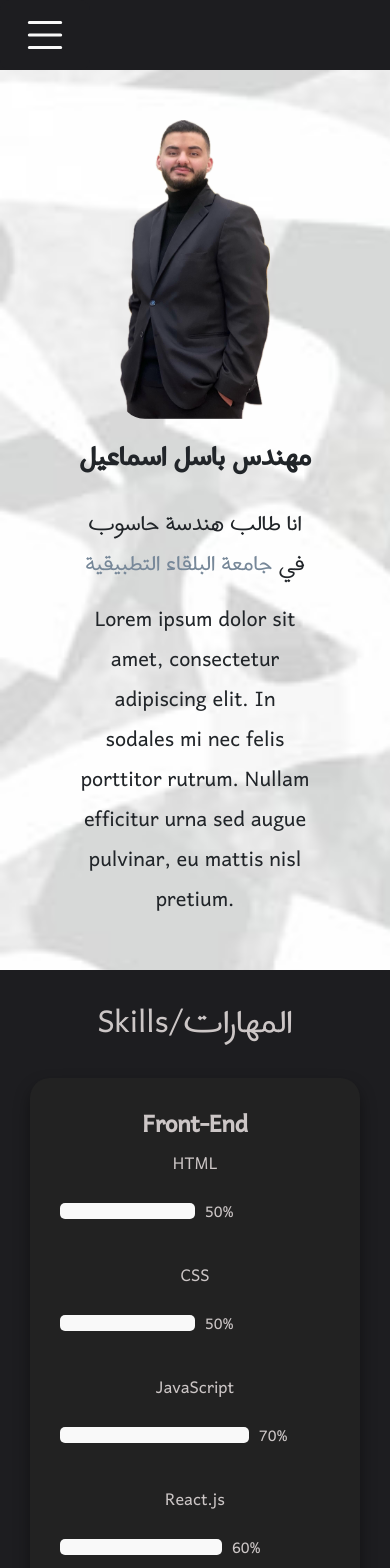
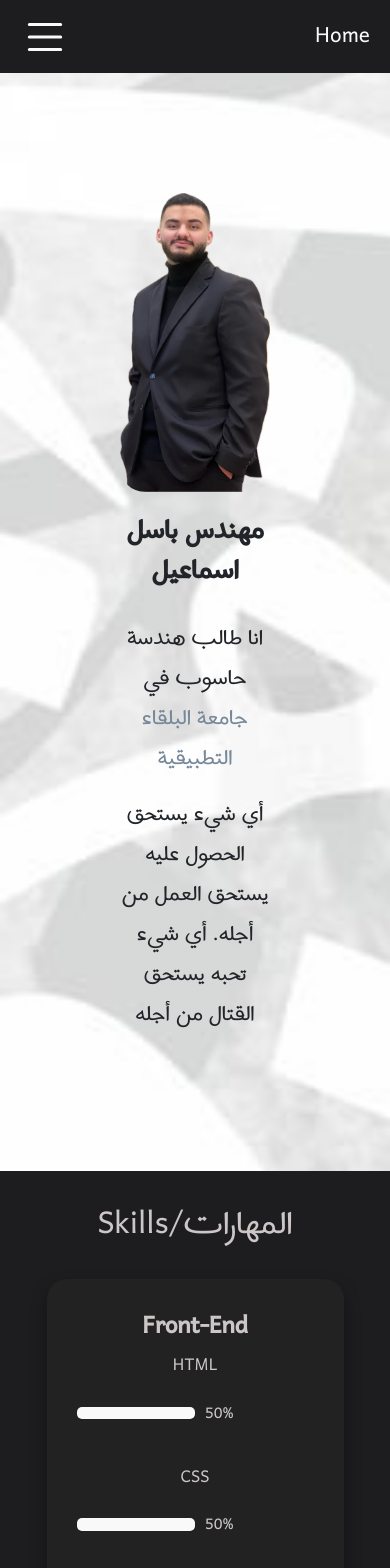
Before and after one commit to AbuEskander/Portfoilo-3.0, a React (Create React App) app in the folder Client/porto/: page / in a window 390 px wide. Shown: the top 1568 px of the page. Built offline with nearby package versions, Linux system fonts and the light colour scheme.

Commit message:
Last work for today

```diff
--- a/Client/porto/src/Components/App.js
+++ b/Client/porto/src/Components/App.js
@@ -6,7 +6,7 @@ const App = () => {
   return (
     <div className="App">
       <Profile />
-      <hr />
+
       <Qualification />
     </div>
   );
--- a/Client/porto/src/Components/Header.js
+++ b/Client/porto/src/Components/Header.js
@@ -4,6 +4,16 @@ import Paths from "../data/Paths";
 import menu from "../svg/menu.svg";
 const Header = () => {
   const [screenWidth, setScreenWidth] = useState(window.innerWidth);
+  const [Open, setOpen] = useState(false);
+  const [Head, setHead] = useState("Home");
+
+  const handleHeader = (Path) => {
+    setOpen(false);
+    setHead(Path);
+  };
+  const handleToggle = (PathHere) => {
+    setOpen(!Open);
+  };
   const updateScreenWidth = () => {
     setScreenWidth(window.innerWidth);
   };
@@ -17,16 +27,20 @@ const Header = () => {
   }, []);
   return (
     <div className="HeaderLayout">
-      {" "}
-      {screenWidth > 800 ? <Pages /> : <DropDown />}
+      {screenWidth > 800 ? (
+        <Pages />
+      ) : (
+        <DropDown
+          handleHeader={handleHeader}
+          handleToggle={(Val) => handleToggle(Val)}
+          Open={Open}
+        />
+      )}
+      {screenWidth < 800 && <h1 className="Header">{Head}</h1>}
     </div>
   );
 };
-const DropDown = () => {
-  const [Open, setOpen] = useState(false);
-  const handleToggle = () => {
-    setOpen(!Open);
-  };
+const DropDown = ({ Open, handleToggle, handleHeader }) => {
   return (
     <div>
       <button className="BUTT" onClick={handleToggle}>
@@ -35,7 +49,7 @@ const DropDown = () => {
       {Open && (
         <div className="DropDown">
           {Paths.map((val) => (
-            <Path key={val.name} Path={val} onClickChange={handleToggle} />
+            <Path key={val.name} Path={val} handleHeader={handleHeader} />
           ))}
         </div>
       )}
@@ -51,7 +65,7 @@ const Pages = () => {
     </>
   );
 };
-const Path = ({ Path, onClickChange }) => {
+const Path = ({ Path, handleHeader }) => {
   const RouteChecker = useLocation();
   return (
     <Link
@@ -59,7 +73,7 @@ const Path = ({ Path, onClickChange }) => {
       className={`routes animated-underline ${
         RouteChecker.pathname === Path.path && "Open"
       }`}
-      onClick={onClickChange}
+      onClick={() => handleHeader(Path.name)}
     >
       {Path.name}
     </Link>
--- a/Client/porto/src/Components/Profile.js
+++ b/Client/porto/src/Components/Profile.js
@@ -34,9 +34,8 @@ const About = () => {
         </a>
       </p>
       <p>
-        Lorem ipsum dolor sit amet, consectetur adipiscing elit. In sodales mi
-        nec felis porttitor rutrum. Nullam efficitur urna sed augue pulvinar, eu
-        mattis nisl pretium.
+        أي شيء يستحق الحصول عليه يستحق العمل من أجله. أي شيء تحبه يستحق القتال
+        من أجله
       </p>
     </div>
   );
--- a/Client/porto/src/Components/Qualification.js
+++ b/Client/porto/src/Components/Qualification.js
@@ -1,9 +1,20 @@
-import React, { useState } from "react";
-import { FrontEnd, BackEnd, Languages } from "../data/Skills";
+import React, { useState, useEffect } from "react";
+import { FrontEnd, BackEnd } from "../data/Skills";
 import Certificates from "../data/Certification";
 import Link from "../svg/Link.svg";
 import Closing from "../svg/Closing.svg";
+import ReadMore from "../svg/ReadMore.svg";
 const Qualification = () => {
+  const [innerWidth, setInnerWidth] = useState(window.innerWidth);
+  const updateWidth = () => {
+    setInnerWidth(window.innerWidth);
+  };
+  useEffect(() => {
+    window.addEventListener("resize", updateWidth);
+    return () => {
+      window.removeEventListener("resize", updateWidth);
+    };
+  }, []);
   const style = {
     margin: "40px",
   };
@@ -17,20 +28,22 @@ const Qualification = () => {
               <h3>Front-End</h3>
               <Skills Field={FrontEnd} />
             </Quality>
+            {innerWidth < 800 && <hr />}
             <Quality>
               <h3>Back-End</h3>
               <Skills Field={BackEnd} />
-            </Quality>
-            <Quality>
-              <h3>لغات</h3>
-              <Skills Field={Languages} />
             </Quality>
           </div>
         </div>
         <h2>شهادات و اعتمادات</h2>
         <div className="Certifications">
-          {Certificates.map((Certificate) => {
-            return <Certification key={Certificate.id} Certi={Certificate} />;
+          {Certificates.map((Certificate, index) => {
+            return (
+              <>
+                <Certification key={Certificate.id} Certi={Certificate} />
+                {index + 1 !== Certificates.length && <hr />}
+              </>
+            );
           })}
         </div>
       </div>
@@ -93,7 +106,7 @@ function Popup({ val }) {
     <div className="popup-container">
       {!isOpen && (
         <button className="btn btn-light CreditLInk" onClick={togglePopup}>
-          Read more!
+          Read more! <img src={ReadMore} />
         </button>
       )}
       {isOpen && (
@@ -105,6 +118,13 @@ function Popup({ val }) {
 
             <h2>{val.title}</h2>
             <p>{val.desc}</p>
+            {val.link && (
+              <a href={val.link} target="_blank">
+                <button className="btn btn-light Creditntial">
+                  Show Credential <img src={Link} />
+                </button>
+              </a>
+            )}
           </div>
         </div>
       )}
--- a/Client/porto/src/data/Certification.js
+++ b/Client/porto/src/data/Certification.js
@@ -7,9 +7,7 @@ const Certification = [
     by: "Dr.Angela Yuh",
     icon: Udemy,
     date: "Nov 2023",
-    desc: `Lorem ipsum dolor sit amet, consectetur adipiscing elit. In sodales mi
-    nec felis porttitor rutrum. Nullam efficitur urna sed augue pulvinar, eu
-    mattis nisl pretium.`,
+    desc: `My first entry into the world of web development. I learned HTML, CSS, JavaScript, Node.js, Express.js, MongoDB, and more. I also learned how to deploy a website using Netlify.`,
     link: "https://www.udemy.com/certificate/UC-dc5f3344-02b5-4949-ac7e-2d44f3da5817/",
   },
   {
@@ -18,6 +16,7 @@ const Certification = [
     by: "Orange Digital",
     icon: Orange,
     date: "Sep 2023",
+    desc: `I learned the basics of HTML, CSS, JavaScript, and Python. and how to use them to create a website. I also learned how to use Python to create a simple game.`,
   },
   {
     id: 3,
@@ -26,6 +25,7 @@ const Certification = [
     icon: Udemy,
     date: "May 2023",
     link: "https://www.udemy.com/certificate/UC-1eea809b-db5b-458f-bd46-e129764e47fe/",
+    desc: `I learned about data structures and algorithms, and how to use them to solve problems. I also learned how to implement them in C and C++.`,
   },
   {
     id: 4,
@@ -34,6 +34,7 @@ const Certification = [
     link: "https://www.udemy.com/certificate/UC-cb833645-2391-45bf-bf9a-767e862ff84f/",
     icon: Udemy,
     date: "May 2023",
+    desc: "I learned how to write clean, maintainable, and efficient code. I also learned about the SOLID principles, and how to use them to write better code.",
   },
 ]; // Certification data
 
--- a/Client/porto/src/data/Skills.js
+++ b/Client/porto/src/data/Skills.js
@@ -23,7 +23,7 @@ const BackEnd = [
     percentage: 45,
   },
 ];
-
+/*
 const Languages = [
   {
     id: 1,
@@ -35,7 +35,7 @@ const Languages = [
     name: "English",
     percentage: 85,
   },
-];
+];*/
 
-export { FrontEnd, BackEnd, Languages };
+export { FrontEnd, BackEnd /*Languages*/ };
 // Path: Client/porto/src/data/Paths.js
--- a/Client/porto/src/index.css
+++ b/Client/porto/src/index.css
@@ -64,7 +64,7 @@ body {
 }
 .Griding {
   display: grid;
-  margin-top: 50px;
+  margin: 120px;
   grid-template-columns: 2fr 1fr;
   gap: 20px;
   width: 60%;
@@ -80,6 +80,7 @@ body {
 .Layout {
   display: flex;
   justify-content: center;
+  align-items: center;
 }
 .links {
   text-decoration: none;
@@ -104,6 +105,7 @@ body {
   display: flex;
   flex-flow: column wrap;
   align-items: center;
+  justify-content: center;
   margin-top: 50px;
   margin-bottom: 0;
 }
@@ -114,7 +116,7 @@ body {
 .Qualities {
   width: 100%;
   display: grid;
-  grid-template-columns: 1fr 1fr 1fr;
+  grid-template-columns: 1fr 1fr;
   background-color: #222;
   box-shadow: 0px 8px 16px 0px rgba(0, 0, 0, 0.4);
   padding: 30px;
@@ -191,6 +193,16 @@ body {
   .routes {
     display: block;
   }
+  .popup-container {
+    display: flex;
+    justify-content: center;
+  }
+  .HeaderLayout {
+    display: flex;
+    flex-direction: row nowrap;
+    align-items: center;
+    justify-content: space-between;
+  }
 }
 .percentage-bar {
   width: 100%;
@@ -199,9 +211,9 @@ body {
   gap: 10px;
 }
 .progress {
-  margin-top: 5px;
+  margin-top: 8px;
   background-color: var(--White);
-  height: 1rem;
+  height: 0.8rem;
   line-height: 30px;
   text-align: center;
   color: white;
@@ -221,10 +233,10 @@ body {
 }
 @media (min-width: 800px) {
   .Certifications {
-    padding: 60px;
+    padding: 70px;
     text-align: start;
     align-items: start;
-    gap: 100px;
+    gap: 30px;
   }
   .Certificate {
     width: 100%;
@@ -236,7 +248,11 @@ body {
     align-self: self-end;
     font-size: 23px;
   }
-
+  hr {
+    z-index: 0;
+    margin: 0;
+    width: 100%;
+  }
   .CertifiIcon {
     position: relative;
     bottom: 5px;
@@ -251,11 +267,20 @@ body {
     border-radius: 10px;
   }
 }
+.Creditntial {
+  width: 100% !important;
+}
 .HeaderLayout {
   background-color: var(--Black);
 }
+.Header {
+  margin: 20px;
+  color: var(--White);
+  align-self: center;
+  justify-self: center;
+}
 .Skills {
-  width: 100%;
+  width: 90%;
 }
 .popup-container {
   text-align: end;
@@ -273,15 +298,17 @@ body {
   display: flex;
   justify-content: center;
   align-items: center;
+  z-index: 1;
 }
 
 .popup-content {
+  width: 500px;
   display: flex;
   flex-direction: column;
   text-align: start;
   background-color: var(--Hovering);
   padding: 20px;
-  border-radius: 5px;
+  border-radius: 10px;
 }
 
 .popup button {
```
Also changed, not shown: Client/porto/src/svg/ReadMore.svg (added).
